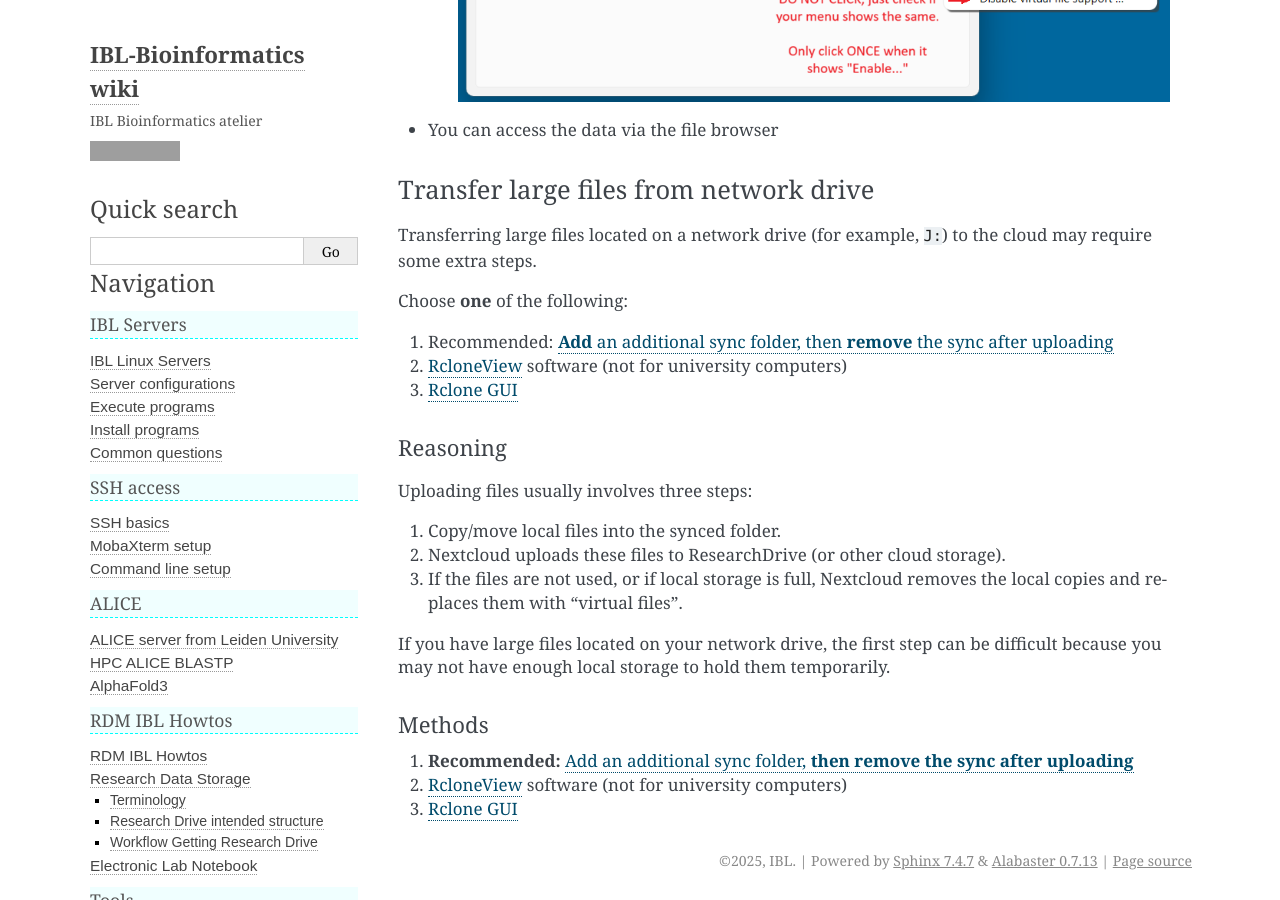
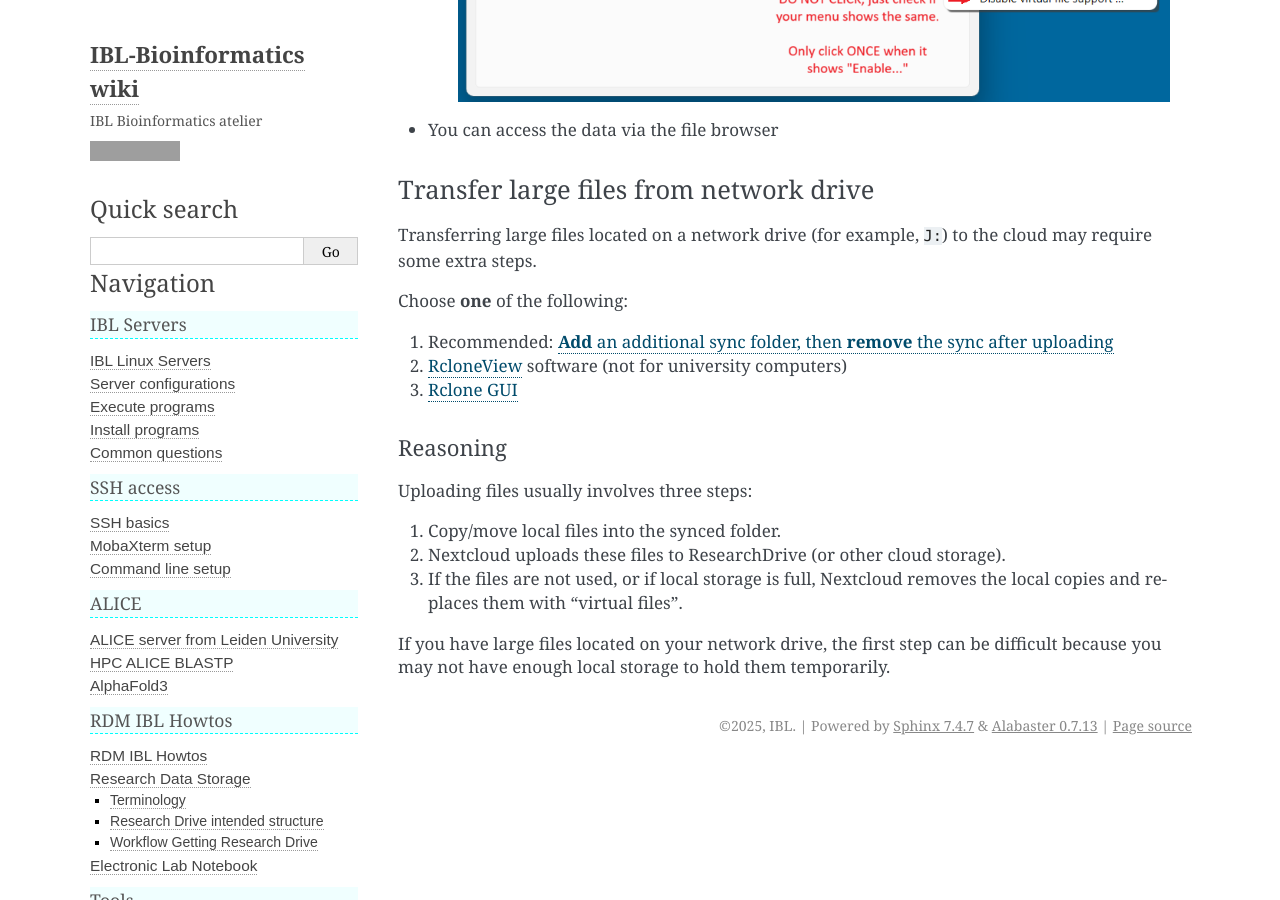
Before and after one commit to IBL-bioinfo/IBL-bioinformatics-wiki, a Sphinx documentation site: the page built from docs/source/rdm_howtos/ResearchDrive.md, in a window 1280 px wide and 900 px high, scrolled down 6370 px. Built offline with Sphinx 7.4.7, drawn with Linux system fonts in a browser that asks for light colours; grey boxes are pictures that could not be loaded.

Commit message:
Remove methods section for uploading large files from network drives

```diff
--- a/docs/source/rdm_howtos/ResearchDrive.md
+++ b/docs/source/rdm_howtos/ResearchDrive.md
@@ -100,9 +100,3 @@ Uploading files usually involves three steps:
 3. If the files are not used, or if local storage is full, Nextcloud removes the local copies and replaces them with “virtual files”.
 
 If you have large files located on your network drive, the first step can be difficult because you may not have enough local storage to hold them temporarily.
-
-#### Methods
-
-1. **Recommended:** [Add an additional sync folder, **then remove the sync after uploading**](./ResearchDrive_uploadFromNetworkDrive.md)
-2. [RcloneView](https://rcloneview.com/) software (not for university computers)
-3. [Rclone GUI](https://rclone.org/gui/)
```
